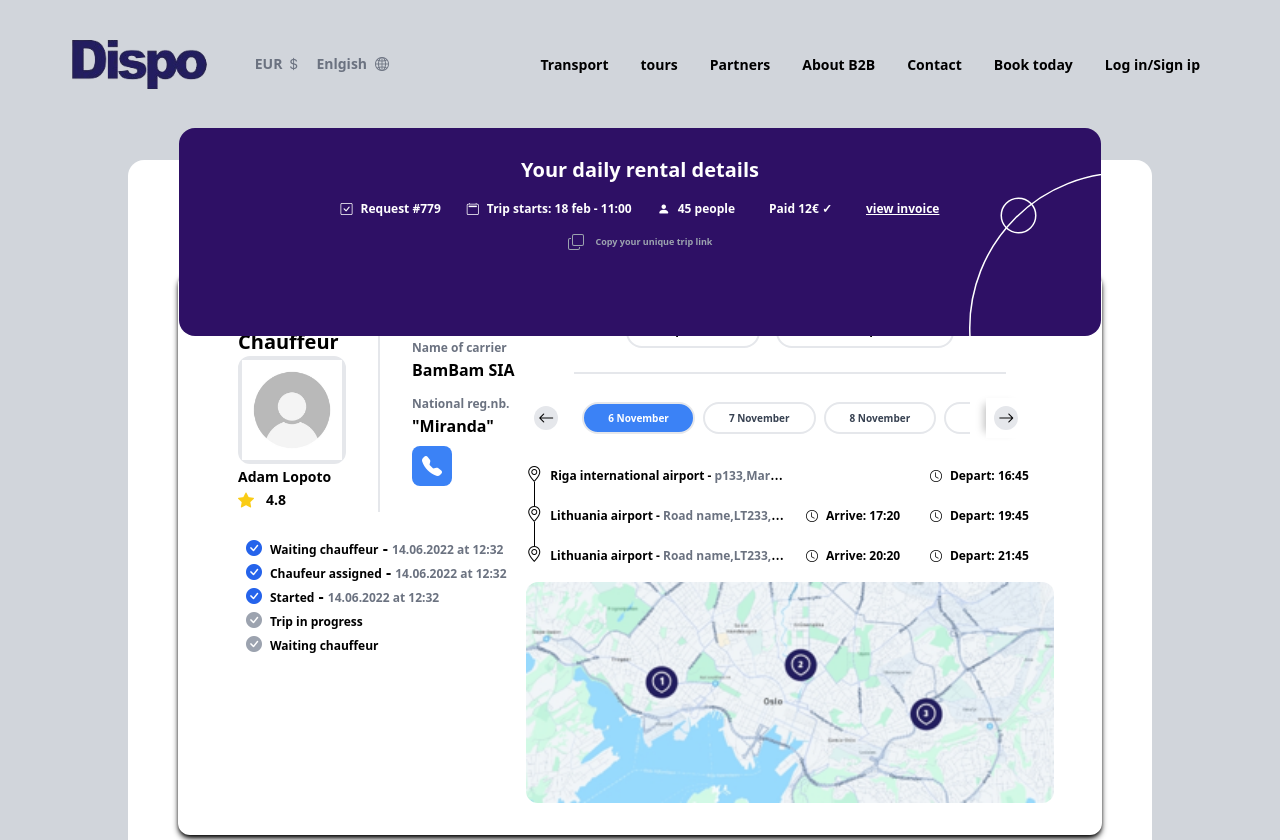
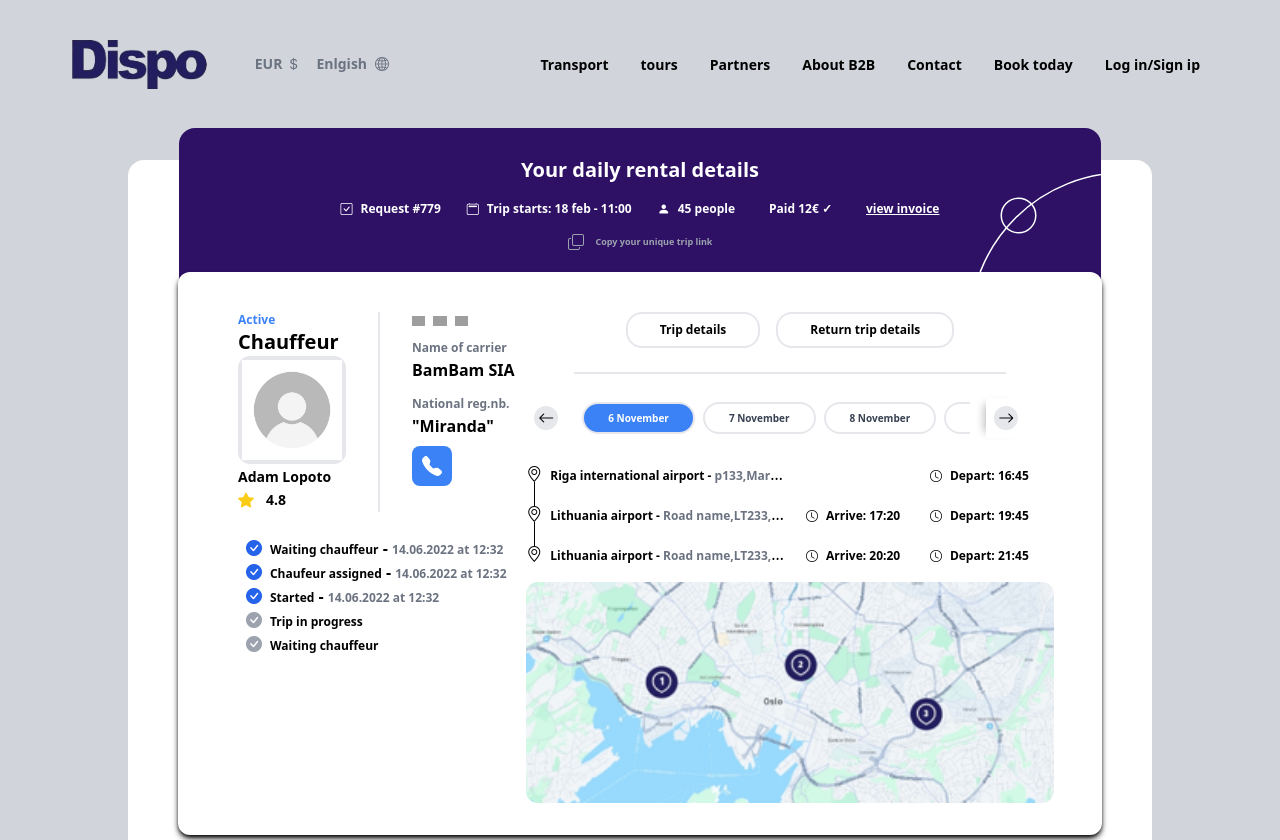
Before and after one commit to ErnestNeimanis/dispo, a Vue app: page / in a window 1280 px wide. Shown: the top 840 px of the page. Built offline with nearby package versions, Linux system fonts and the light colour scheme; grey boxes are pictures that could not be loaded.

Commit message:
z-ind correction

```diff
--- a/src/views/HomeView.vue
+++ b/src/views/HomeView.vue
@@ -9,7 +9,7 @@
   <div class="mx-32 h-3/4 mt-8 relative flex flex-col items-center bg-white rounded-2xl">
 
     <RentalDetails class="-translate-y-8 z-0" />
-    <RentalProfile class="-translate-y-24  "/>
+    <RentalProfile class="-translate-y-24 z-30 "/>
 
   </div>
 
```
